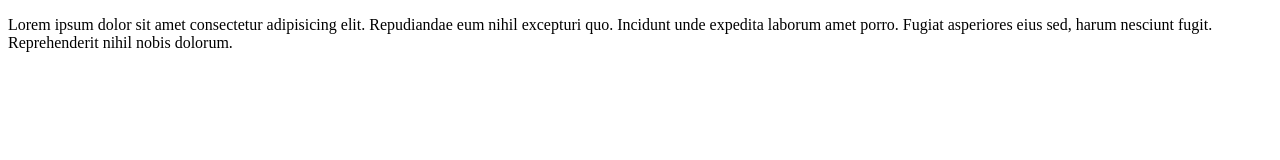
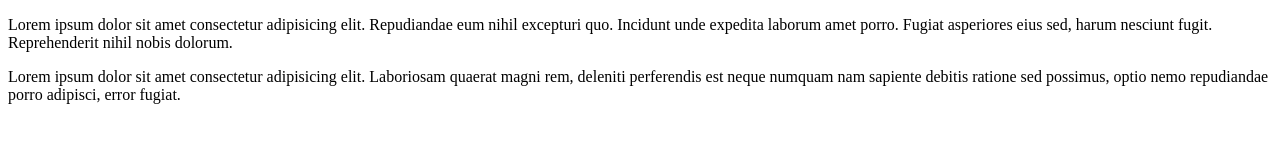
Before and after one commit to rajudon25/philips-2, a plain HTML site: page index.html in a window 1280 px wide. Drawn offline with Linux system fonts and the light colour scheme.

Commit message:
first commit

```diff
--- a/index.html
+++ b/index.html
@@ -7,5 +7,6 @@
 </head>
 <body>
     <p>Lorem ipsum dolor sit amet consectetur adipisicing elit. Repudiandae eum nihil excepturi quo. Incidunt unde expedita laborum amet porro. Fugiat asperiores eius sed, harum nesciunt fugit. Reprehenderit nihil nobis dolorum.</p>
+    <p>Lorem ipsum dolor sit amet consectetur adipisicing elit. Laboriosam quaerat magni rem, deleniti perferendis est neque numquam nam sapiente debitis ratione sed possimus, optio nemo repudiandae porro adipisci, error fugiat.</p>
 </body>
 </html>
```
